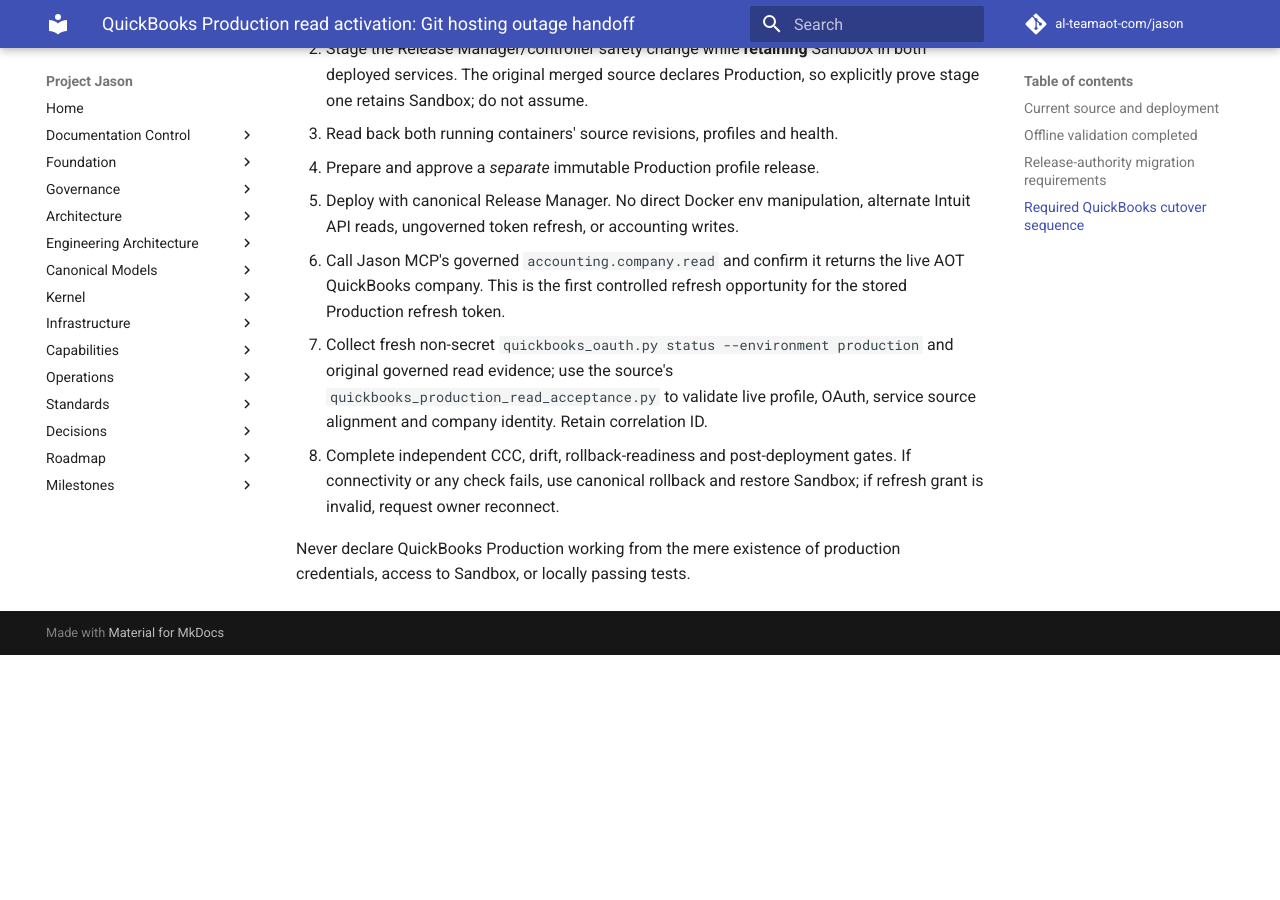
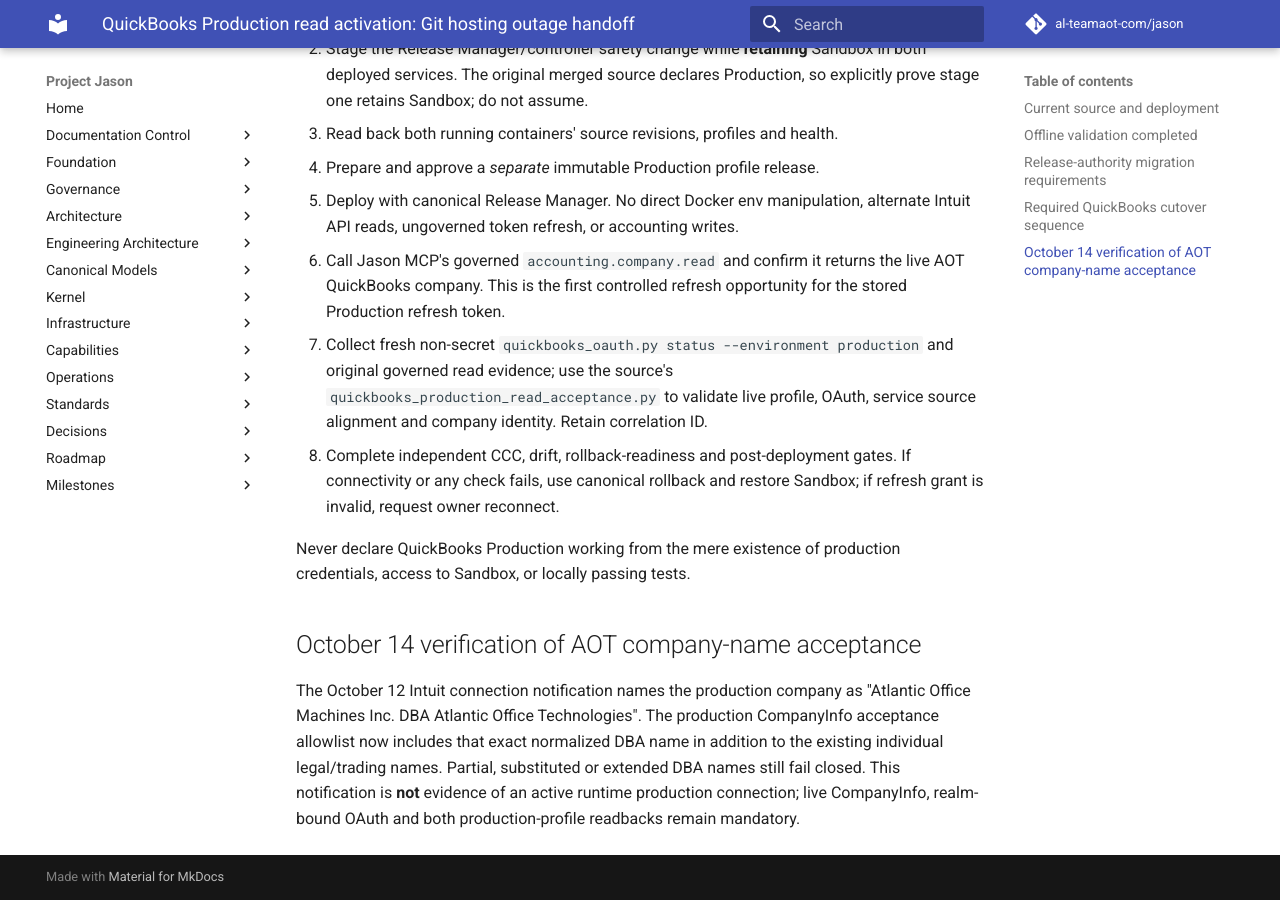
Before and after one commit to al-teamaot-com/jason, an MkDocs documentation site: the page built from docs/operations/QuickBooks-Production-Offline-Release-Handoff.md, in a window 1280 px wide and 900 px high, scrolled down 2019 px. Built offline with MkDocs 1.6.1 and Material for MkDocs 9.7.7, drawn with Linux system fonts in a browser that asks for light colours; comment, search, counter and statistics services are not loaded; before the commit the page ends 2674 px from its top, so only the background shows below that.

Commit message:
test(qbo): accept exact verified AOT legal DBA company identity

```diff
--- a/docs/operations/QuickBooks-Production-Offline-Release-Handoff.md
+++ b/docs/operations/QuickBooks-Production-Offline-Release-Handoff.md
@@ -92,3 +92,15 @@
 
 Never declare QuickBooks Production working from the mere existence of
 production credentials, access to Sandbox, or locally passing tests.
+
+
+## October 14 verification of AOT company-name acceptance
+
+The October 12 Intuit connection notification names the production company
+as "Atlantic Office Machines Inc. DBA Atlantic Office Technologies".
+The production CompanyInfo acceptance allowlist now includes that exact
+normalized DBA name in addition to the existing individual legal/trading
+names. Partial, substituted or extended DBA names still fail closed.
+This notification is **not** evidence of an active runtime production
+connection; live CompanyInfo, realm-bound OAuth and both production-profile
+readbacks remain mandatory.
```
Also changed, not shown: 2 other files.
